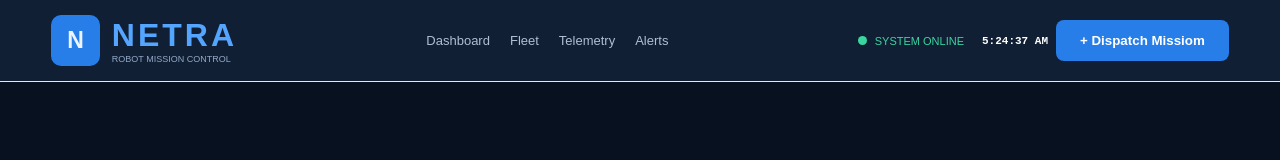
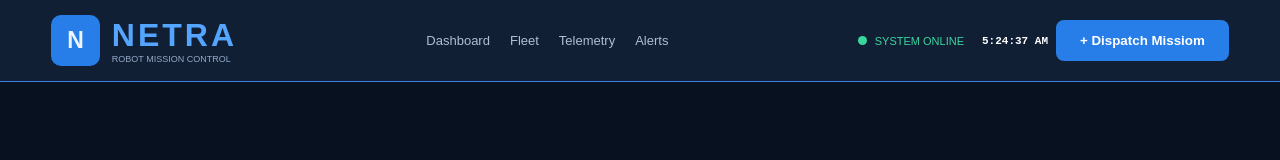
Before and after one commit to akvelmurugan/NETRA, a plain HTML site: page index.html in a window 1280 px wide. Drawn offline with Linux system fonts and the light colour scheme.

Commit message:
Version-3

```diff
--- a/style.css
+++ b/style.css
@@ -19,7 +19,7 @@ body {
     justify-content: space-between;
     gap: 20px;
     padding: 15px 4%;
-    border-bottom: 1px solid #e5e9ef;
+    border-bottom: 1px solid #3d81e7;
 }
 
 .brand {
```
